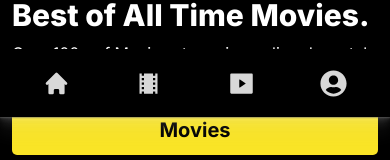
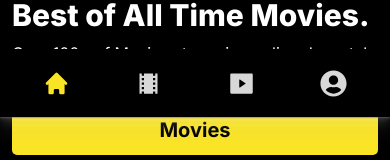
Before and after one commit to Shivkumar54/bingewatch, a React (Create React App) app: page / in a window 390 px wide. In both pictures the pointer is over the icon 56 px from the left and 810 px from the top of the page. Shown: the part 727-887 px from the top of the page. Built offline with nearby package versions, Linux system fonts and the light colour scheme; the HTML template or start-up script is replaced by a standard one.

Commit message:
Completed

```diff
--- a/src/Components/Layout/Navbar/navbar.css
+++ b/src/Components/Layout/Navbar/navbar.css
@@ -1,5 +1,5 @@
 .navv {
-   padding: 0 30px;
+  padding: 0 30px;
   display: flex;
   overflow: hidden;
   background-color: #04001e;
@@ -11,8 +11,6 @@
   height: 10vh;
   z-index: 9;
 }
-
-
 
 .uler {
   margin: 0;
@@ -65,6 +63,10 @@
     font-size: 30px;
     color: #d8d8d8;
   }
+  .icns:hover {
+    font-size: 30px;
+    color: #f9e426;
+  }
   .meduim {
     background-color: #000000;
     position: fixed;
@@ -76,7 +78,11 @@
     justify-content: space-between;
     margin: 0;
     z-index: 9;
-    box-shadow: rgba(95, 95, 95, 0.418) 0px 1px 1px, rgba(255, 255, 255, 0.07) 0px 2px 2px, rgba(219, 219, 219, 0.07) 0px 4px 4px, rgba(235, 235, 235, 0.07) 0px 8px 8px, rgba(206, 206, 206, 0.07) 0px 16px 16px;
+    box-shadow: rgba(95, 95, 95, 0.418) 0px 1px 1px,
+      rgba(255, 255, 255, 0.07) 0px 2px 2px,
+      rgba(219, 219, 219, 0.07) 0px 4px 4px,
+      rgba(235, 235, 235, 0.07) 0px 8px 8px,
+      rgba(206, 206, 206, 0.07) 0px 16px 16px;
   }
   .ulermd {
     padding: 10px;
```
